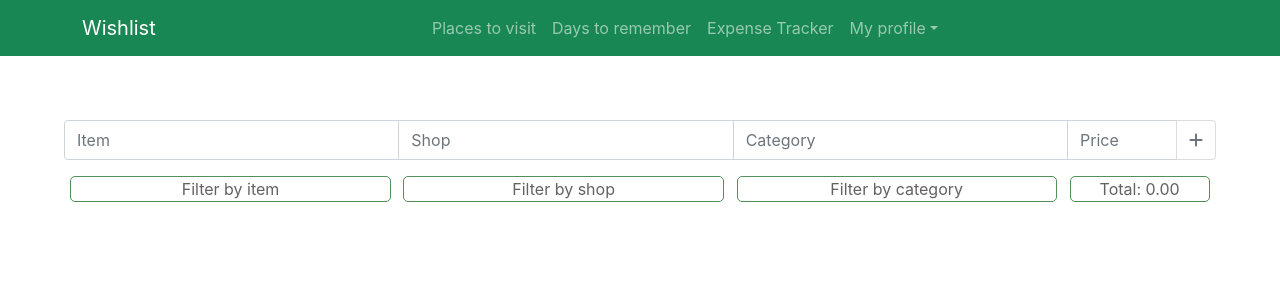
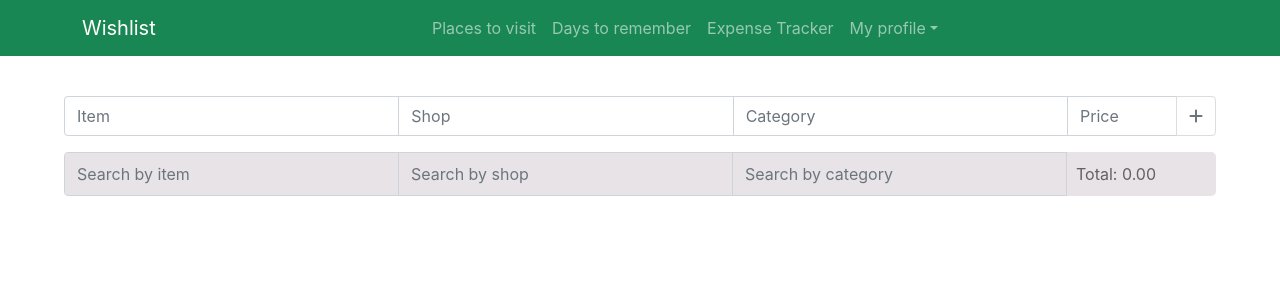
Before and after one commit to Mejsun/wishlist, a React (Create React App) app: page /expensetracker in a window 1280 px wide. Shown: the top 300 px of the page. Built offline with nearby package versions, Linux system fonts and the light colour scheme.

Commit message:
filter expenses

```diff
--- a/src/components/DatesList/Dateslist.scss
+++ b/src/components/DatesList/Dateslist.scss
@@ -9,7 +9,7 @@ $success:#198754;
     flex-direction: row;
     .calendar{
         width: 40vw;
-        margin-top: 20px;
+        margin-top: 40px;
         margin-right: 5vw;
         margin-left: 5vw;
         float: left;
@@ -96,7 +96,7 @@ $success:#198754;
         width: 40vw;
         margin: 4vw;
         float: right;
-        margin-top: 20px;
+        margin-top: 40px;
         border: 1px solid #ced4da;
         color: $primarycolor;
         border-radius: 0.25rem;
--- a/src/components/Expensetrack/Expensetrack.js
+++ b/src/components/Expensetrack/Expensetrack.js
@@ -8,53 +8,64 @@ function Expensetrack() {
   const [shop, setShop] = useState('')
   const [category, setCategory] = useState('')
   const [cost, setCost] = useState('')
+  const [shopQuery, setShopQuery] = useState('')
+  const [nameQuery, setNameQuery] = useState('')
+  const [categoryQuery, setCategoryQuery] = useState('')
+
   const newItem = {name:expenseItem, shop: shop,category: category, price: cost}
 
-  function addExpenseItem (){
-    setAllItems([...allItems, newItem])
-  }
+  function addExpenseItem (){setAllItems([...allItems, newItem])}
 
-function submitExpenseItem (e){
-  e.preventDefault()
-  addExpenseItem(allItems)
-  setExpenseItem('')
-  setCategory('')
-  setCost('')
-}
+  function submitExpenseItem (e){
+    e.preventDefault()
+    addExpenseItem(allItems)
+    setExpenseItem(''); setShop(''); setCategory(''); setCost('')}
 
-//const total = allItems.reduce((total, newItem) => total + newItem.price.cost, 0);
-//const total = allItems.map(item => item.price).reduce((a,b) => a+b)
-//const total = allItems.reduce((total, cost) => total = total + cost, 0)
+  function deleteItem(i){
+    const items = [...allItems]
+    if (window.confirm('This item will be deleted!')) {items.splice(i,1)}
+    else{return items}
+    setAllItems(items)}
 
-
-const total = (allItems.reduce((total, newItem) => total = total - (-newItem.price), 0)).toFixed(2);
-
+  const total = (allItems.reduce((total, newItem) => total = total - (-newItem.price), 0)).toFixed(2);
 
   return (
-
   <div className='expenseTracker'>
     <InputGroup className="mb-3 todoContainer">
       <FormControl type='text' placeholder='Item' value={expenseItem} onChange={(e)=> setExpenseItem(e.target.value)} required={true}></FormControl>
       <FormControl type='text' placeholder='Shop' value={shop} onChange={(e)=> setShop(e.target.value)} required={true}></FormControl>
       <FormControl type='text' placeholder='Category' value={category} onChange={(e)=> setCategory(e.target.value)} required={true}></FormControl>
-      <FormControl type='number' placeholder='Price' step={0.05} value={cost} onChange={(e)=> setCost(e.target.value)} required={true}></FormControl>
+      <FormControl type='number' placeholder='Price' value={cost} onChange={(e)=> setCost(e.target.value)} required={true}></FormControl>
       <Button variant="outline-secondary" id="button-addon2" type='submit' onClick={submitExpenseItem}><i className="fas fa-plus"></i></Button>
     </InputGroup>
 
     <div>
-      <div className='tablehead'>
-        <div>Filter by item</div>
-        <div>Filter by shop</div>
-        <div>Filter by category</div>
-        <div>Total: {total}</div>
-      </div>
-      {allItems.map((item, i) => {return(
+      <InputGroup className="mb-3 todoContainer searchgroup">
+        <FormControl placeholder='Search by item' onChange={e => setNameQuery(e.target.value)}/>
+        <FormControl placeholder='Search by shop' onChange={e => setShopQuery(e.target.value)}/>
+        <FormControl placeholder='Search by category' onChange={e => setCategoryQuery(e.target.value)}/>
+        <div className='total'>Total: {total}</div>
+      </InputGroup>
+
+      {allItems
+      .filter((item) => {
+        if(nameQuery==='' && shopQuery==='' && categoryQuery==='' ){return item} //all items
+        else if(shopQuery==='' && categoryQuery==='' && item.name.toLowerCase().includes(nameQuery)){return item} //filter by name
+        else if(nameQuery==='' && item.shop.toLowerCase().includes(shopQuery) && categoryQuery===''){return item} //fliter by shop
+        else if(nameQuery==='' && shopQuery==='' && item.category.toLowerCase().includes(categoryQuery)){return item} //filter by category
+        else if(shopQuery==='' && item.category.toLowerCase().includes(categoryQuery) && item.name.toLowerCase().includes(nameQuery)){return item} //filter by category and name
+        else if(nameQuery==='' && item.shop.toLowerCase().includes(shopQuery) && item.category.toLowerCase().includes(categoryQuery)){return item} //filter by category and shop
+        else if(item.name.toLowerCase().includes(nameQuery) && item.shop.toLowerCase().includes(shopQuery) && categoryQuery===''){return item} //filter by name and shop
+        else if(item.name.toLowerCase().includes(nameQuery) && item.shop.toLowerCase().includes(shopQuery) && item.category.toLowerCase().includes(categoryQuery)){return item} //filter by all 3
+      })
+
+      .map((item, i) => {return(
         <div className='item' key={Math.random()} id={Math.random()}>
           <div className='text'>{i+1}. {item.name} </div>
           <div className='text'> {item.shop} </div>
           <div className='text'> {item.category} </div>
-          <div className='number'> {item.price} </div>
-          <button type='button' className='btn delete'><i className='fas fa-trash'></i></button>
+          <div className='number'> {(Math.round(item.price * 100) / 100).toFixed(2)} </div>
+          <button type='button' className='btn delete' onClick={()=>{deleteItem(i)}}><i className='fas fa-trash'></i></button>
         </div>
       )})}
     </div>
--- a/src/components/Expensetrack/Expensetrack.scss
+++ b/src/components/Expensetrack/Expensetrack.scss
@@ -6,21 +6,20 @@ $success:#519059;
 
 .expenseTracker{
     margin: 5vw;
+    margin-top:40px;
     .form-control:nth-child(4){max-width: 110px;}
-    .tablehead{
-        display: flex;
-        flex-direction: row;
-        div{
-           width: 31vw;
-           margin:0 0.5vw;
-           display: flex;
-           justify-content: center;
-           font-size: var(--bs-body-font-size) ;
-           color:$primarycolor ;
-           border: 1px solid $success;
+    .searchgroup{
+        .form-control{
+
+            background-color: $bgrcolor;
+        }
+        .total{
+            width: 150px;
+            padding: 10px;
+            background-color: $bgrcolor;
+            color: $primarycolor;
             border-radius: 5px;
         }
-        div:nth-child(4){max-width: 140px;}
     }
         .item{
             text-transform: capitalize;
--- a/src/components/Home.scss
+++ b/src/components/Home.scss
@@ -5,6 +5,7 @@ $success:#198754;
 *{margin: 0; padding: 0;}
 
 .home{margin: 5vw;
+  margin-top:40px;
     .header{padding: 30px;
     width: fit-content;
     display: flex;
--- a/src/components/Myplaces/Styles.scss
+++ b/src/components/Myplaces/Styles.scss
@@ -10,9 +10,9 @@ $success:#519059;
 .leaflet-container{
     width: 40vw;
     height:90vh;
-    margin: 20px;
+    margin: 40px 5vw 20px 0;
     float: right;
-    margin-right: 5vw;
+
     position: relative;
 
     .markerPopup{
@@ -29,7 +29,7 @@ $success:#519059;
 .list{
     width: 40vw;
     margin-left: 5vw;
-    margin-top: 20px;
+    margin-top: 40px;
     float: left;
 }
 .todoContainer{
```
Lines whose indentation alone changed are shown as unchanged.
